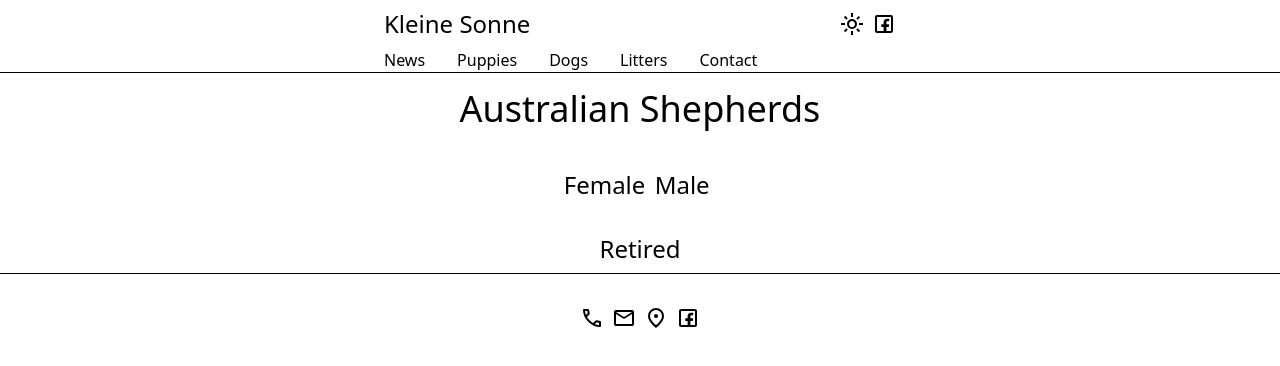
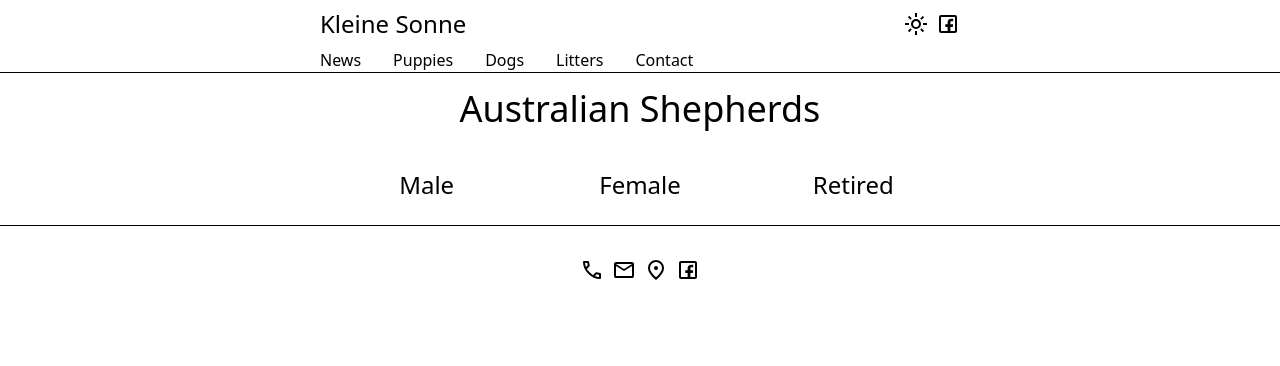
Before and after one commit to mart-mihkel/kleinesonne, a SvelteKit app in the folder front/: page /dogs/australian in a window 1280 px wide. Shown: the top 366 px of the page. Built offline with nearby package versions, Linux system fonts and the light colour scheme.

Commit message:
dynamic sizing 📱

```diff
--- a/front/src/lib/components/Footer.svelte
+++ b/front/src/lib/components/Footer.svelte
@@ -3,7 +3,7 @@
 </script>
 
 <footer
-    class="flex flex-row justify-center gap-2 border-t border-t-black p-8 dark:border-t-white dark:bg-black"
+    class="flex flex-row justify-center gap-2 border-t border-t-black p-8 md:px-[5%] lg:px-[25%] dark:border-t-white dark:bg-black"
 >
     <a href="tel:+37256226381" title="+372 5622 6381">
         <Call />
--- a/front/src/lib/components/Header.svelte
+++ b/front/src/lib/components/Header.svelte
@@ -46,10 +46,10 @@
 </script>
 
 <header
-    class="flex w-full flex-row items-center gap-2 p-2 md:px-44 lg:px-96 dark:bg-black dark:text-white"
+    class="flex w-full flex-row items-center gap-2 p-2 md:px-[5%] lg:px-[25%] dark:bg-black dark:text-white"
 >
     <a
-        class="text-2xl transition-colors duration-300 hover:text-gray-500"
+        class="hover:text-g6ray-500 text-2xl transition-colors duration-300"
         href="/"
     >
         Kleine Sonne
@@ -70,7 +70,7 @@
     </a>
 </header>
 <nav
-    class="flex flex-row gap-8 border-b border-b-black md:px-44 lg:px-96 dark:border-b-white dark:bg-black dark:text-white"
+    class="flex flex-row gap-8 border-b border-b-black md:px-[5%] lg:px-[25%] dark:border-b-white dark:bg-black dark:text-white"
 >
     <a class="transition-colors duration-300 hover:text-gray-500" href="/news">
         News
--- a/front/src/lib/components/Litter.svelte
+++ b/front/src/lib/components/Litter.svelte
@@ -19,9 +19,9 @@
     <a href="/litters/{name}" class="text-2xl">
         Litter {name}
     </a>
-    <div class="flex flex-row flex-wrap justify-center">
+    <div class="flex flex-row flex-wrap">
         {#each puppies as { name, gender, image, availability }}
-            <div class="flex w-full flex-col items-center py-4 md:w-96 md:px-4">
+            <div class="flex w-1/2 flex-col items-center p-1 lg:w-1/3">
                 <Thumbnail {name} src={image.src} alt={image.alt} />
                 <p>
                     {#if availability === Availability.AVAILABLE}
--- a/front/src/lib/components/Thumbnail.svelte
+++ b/front/src/lib/components/Thumbnail.svelte
@@ -13,7 +13,7 @@
 >
     <div class="overflow-hidden">
         <img
-            class="size-full object-cover transition-transform duration-300 group-hover:scale-110"
+            class="aspect-square size-full object-cover transition-transform duration-300 group-hover:scale-110"
             loading="lazy"
             {src}
             {alt}
--- a/front/src/routes/+page.svelte
+++ b/front/src/routes/+page.svelte
@@ -64,7 +64,7 @@
         </p>
     </a>
 </div>
-<div class="flex flex-col gap-4 py-4 md:px-44 lg:px-96">
+<div class="flex flex-col gap-4 py-4 md:px-[5%] lg:px-[25%]">
     <h2 class="p-4 text-center text-4xl">About</h2>
     <p class="text-justify">
         Lorem ipsum dolor sit amet, consectetur adipiscing elit. Phasellus
--- a/front/src/routes/contact/+page.svelte
+++ b/front/src/routes/contact/+page.svelte
@@ -2,7 +2,7 @@
     import { Person, Mail, Call, MapPin } from "$lib/components/svg";
 </script>
 
-<div class="flex flex-col md:px-44 lg:px-96">
+<div class="flex flex-col md:px-[5%] lg:px-[25%]">
     <h2 class="  p-4 text-center text-4xl">Contact</h2>
     <div class="flex flex-row gap-2 transition-colors duration-300">
         <Person />
--- a/front/src/routes/dogs/[breed]/+page.svelte
+++ b/front/src/routes/dogs/[breed]/+page.svelte
@@ -10,44 +10,30 @@
     $: breed = $page.params.breed;
     $: dogs = data.dogs.filter((d) => d.breed === breed);
 
-    $: retired = dogs.filter((d) => !d.alive);
     $: alive = dogs.filter((d) => d.alive);
-    $: male = alive.filter((d) => d.gender === Gender.MALE);
-    $: female = alive.filter((d) => d.gender === Gender.FEMALE);
+    $: segregated = [
+        { t: "Male", dogs: alive.filter((d) => d.gender === Gender.MALE) },
+        { t: "Female", dogs: alive.filter((d) => d.gender === Gender.FEMALE) },
+        { t: "Retired", dogs: dogs.filter((d) => !d.alive) },
+    ];
 </script>
 
-<div class="flex flex-col items-center gap-4 md:px-44 lg:px-96">
+<div class="flex flex-col items-center gap-4 md:px-[5%] lg:px-[25%]">
     <h2 class="p-4 text-center text-4xl">Australian Shepherds</h2>
-    <div class="flex flex-col md:flex-row">
-        <div class="flex flex-col gap-4 md:w-1/2">
-            <h3 class="p-2 text-center text-2xl">Female</h3>
-            {#each female as dog}
-                <Thumbnail
-                    href={`${breed}/${dog.nickname.toLowerCase()}`}
-                    {...dog}
-                    {...dog.thumbnail}
-                />
-            {/each}
-        </div>
-        <div class="flex flex-col gap-4 md:w-1/2">
-            <h3 class="p-2 text-center text-2xl">Male</h3>
-            {#each male as dog}
-                <Thumbnail
-                    href={`${breed}/${dog.nickname.toLowerCase()}`}
-                    {...dog}
-                    {...dog.thumbnail}
-                />
-            {/each}
-        </div>
-    </div>
-    <div class="flex flex-col gap-4 md:w-1/2">
-        <h3 class="p-2 text-center text-2xl">Retired</h3>
-        {#each retired as dog}
-            <Thumbnail
-                href={`${breed}/${dog.nickname.toLowerCase()}`}
-                {...dog}
-                {...dog.thumbnail}
-            />
+    <div class="flex w-full flex-col pb-4 md:flex-row">
+        {#each segregated as { t, dogs }}
+            <div class="flex flex-col gap-4 md:w-1/3">
+                <h3 class="p-2 text-center text-2xl">{t}</h3>
+                {#each dogs as { name, nickname, thumbnail }}
+                    <Thumbnail
+                        href={`${breed}/${nickname}`}
+                        {name}
+                        {nickname}
+                        src={thumbnail.src}
+                        alt={thumbnail.alt}
+                    />
+                {/each}
+            </div>
         {/each}
     </div>
 </div>
--- a/front/src/routes/dogs/[breed]/[dog]/+page.svelte
+++ b/front/src/routes/dogs/[breed]/[dog]/+page.svelte
@@ -6,7 +6,7 @@
     const { name } = data.dog;
 </script>
 
-<div class="flex flex-col md:px-44 lg:px-96">
+<div class="flex flex-col md:px-[5%] lg:px-[25%]">
     <h2 class="p-4 text-center text-4xl">{name}</h2>
     <div>statsid</div>
     <div>medalid</div>
--- a/front/src/routes/litters/[litter]/+page.svelte
+++ b/front/src/routes/litters/[litter]/+page.svelte
@@ -9,7 +9,7 @@
 </script>
 
 <h2 class="p-4 text-center text-4xl">Litters</h2>
-<div class="flex flex-col md:flex-row md:px-44 lg:px-96">
+<div class="flex flex-col md:flex-row md:px-[5%] lg:px-[25%]">
     <div
         class="hidden flex-col border-t border-t-black md:flex md:w-1/4 dark:border-t-white"
     >
--- a/front/src/routes/news/+page.svelte
+++ b/front/src/routes/news/+page.svelte
@@ -5,7 +5,7 @@
     export let data: PageData;
 </script>
 
-<div class="flex flex-col md:px-44 lg:px-96">
+<div class="flex flex-col md:px-[5%] lg:px-[25%]">
     <h2 class="p-4 text-center text-4xl">News</h2>
     {#each data.news as { title, date, text, images }}
         <div
--- a/front/src/routes/puppies/+page.svelte
+++ b/front/src/routes/puppies/+page.svelte
@@ -6,7 +6,7 @@
     const litters = data.litters;
 </script>
 
-<div class="md:px-44 lg:px-96">
+<div class="md:px-[5%] lg:px-[25%]">
     {#if litters.length === 0}
         <h2 class="p-4 text-center text-4xl">
             There are no puppies available right now
--- a/front/src/routes/puppies/[breed]/+page.svelte
+++ b/front/src/routes/puppies/[breed]/+page.svelte
@@ -13,7 +13,7 @@
     $: litters = data.litters.filter((l) => l.breed === breed);
 </script>
 
-<div class="md:px-44 lg:px-96">
+<div class="md:px-[5%] lg:px-[25%]">
     {#if litters.length === 0}
         <h2 class="p-4 text-center text-4xl">
             There are no {longBreed(breed)} puppies available right now
```
